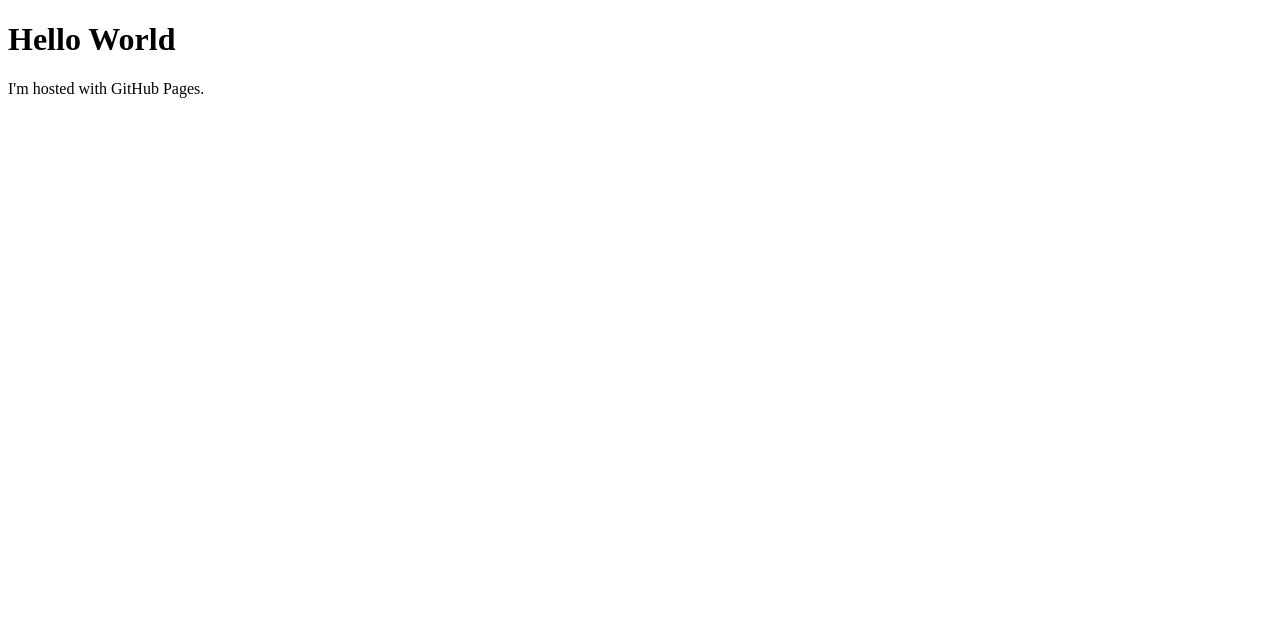
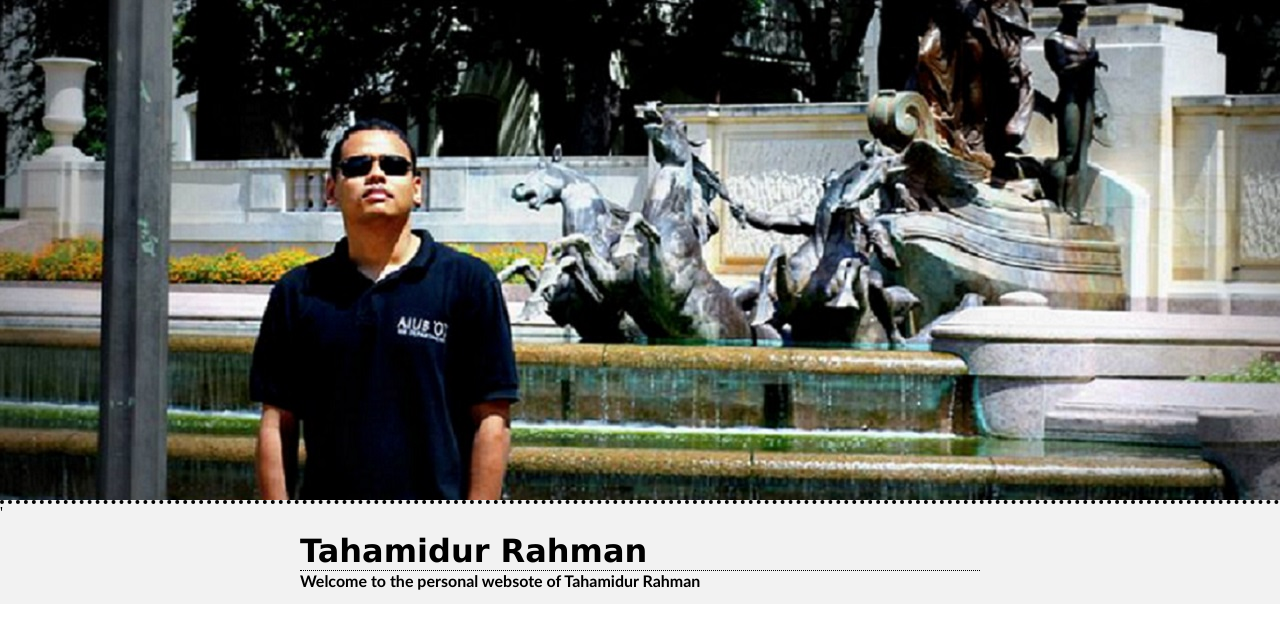
Before and after one commit to tahamidur/tahamidur.github.io, a plain HTML site: page index.html in a window 1280 px wide. Drawn offline with Linux system fonts and the light colour scheme.

Commit message:
lots of change

```diff
--- a/index.html
+++ b/index.html
@@ -1,7 +1,32 @@
 <!DOCTYPE html>
 <html>
+
+<head>
+	<meta charset="UTF-8">
+				<link rel="stylesheet" type="text/css" href="stylesheet/index.css" />
+	<title>This is the personal website of Tahamidur Rahman</title>
+</head>
+
 <body>
-<h1>Hello World</h1>
-<p>I'm hosted with GitHub Pages.</p>
+	<div id-"box">
+		<div id="header" style="background-image: url(images/bg.jpg)">
+				<!--<h1>This is header</h1>-->
+		</div>
+
+		<div id="welcomeBox">'
+			<div id="pbox">
+				<h1 style="border-bottom: 1px dotted #000000">Tahamidur Rahman</h1>
+				<h4>Welcome to the personal websote of Tahamidur Rahman</h4>
+			</div>
+
+
+
+		</div>
+
+
+
+
+
+	</div>
 </body>
 </html>
--- a/stylesheet/index.css
+++ b/stylesheet/index.css
@@ -0,0 +1,56 @@
+html, body, div, span, applet, object, iframe,
+h1, h2, h3, h4, h5, h6, p, blockquote, pre,
+a, abbr, acronym, address, big, cite, code,
+del, dfn, em, img, ins, kbd, q, s, samp,
+small, strike, strong, sub, sup, tt, var,
+b, u, i, center,
+dl, dt, dd, ol, ul, li,
+fieldset, form, label, legend,
+table, caption, tbody, tfoot, thead, tr, th, td,
+article, aside, canvas, details, embed,
+figure, figcaption, footer, header, hgroup,
+menu, nav, output, ruby, section, summary,
+time, mark, audio, video {
+  margin: 0;
+  padding: 0;
+  border: 0;
+}
+
+h4 {
+	font-family: 'Myriad Pro', Calibri, Helvetica, Arial, sans-serif;
+}
+
+#box {
+	width: 100%;
+}
+
+#header {
+	width: 100%;
+	height: 500px;
+	background: #212121;
+    background-repeat: no-repeat;
+    position: absolute;
+}
+
+img {
+	width: 100%;
+}
+
+#welcomeBox {
+	border-top: 4px dotted #000000;
+	background: #F2F2F2;
+	position: absolute;
+	width: 100%;
+	height: 100px;
+	top: 500px;
+}
+
+#pbox {
+	padding-top: 10px;
+    padding-right: 300px;
+    padding-bottom: 25px;
+    padding-left: 300px;
+    font-family: 'Lucida Grande', 'Calibri', Helvetica, Arial, sans-serif;
+	color:#000000;
+
+}
```
Also changed, not shown: images/bg.jpg (added), images/bg1.jpg (added), 1 other file.
